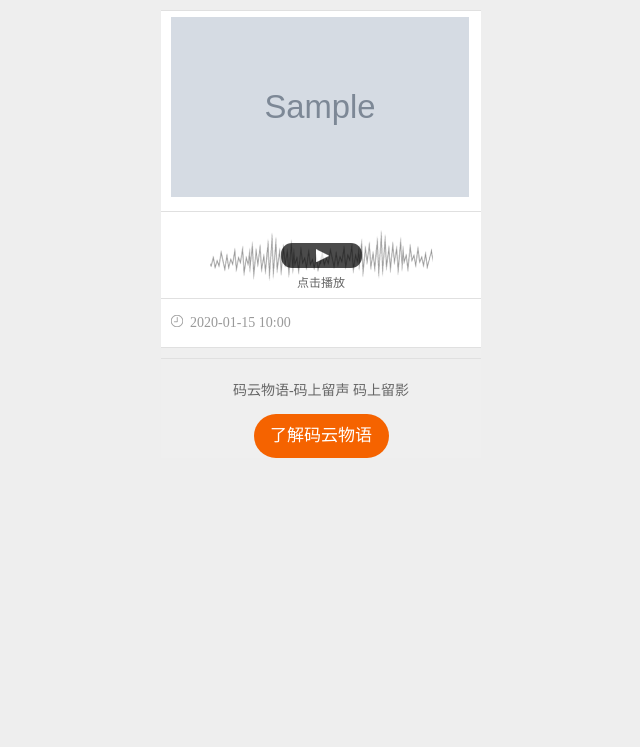
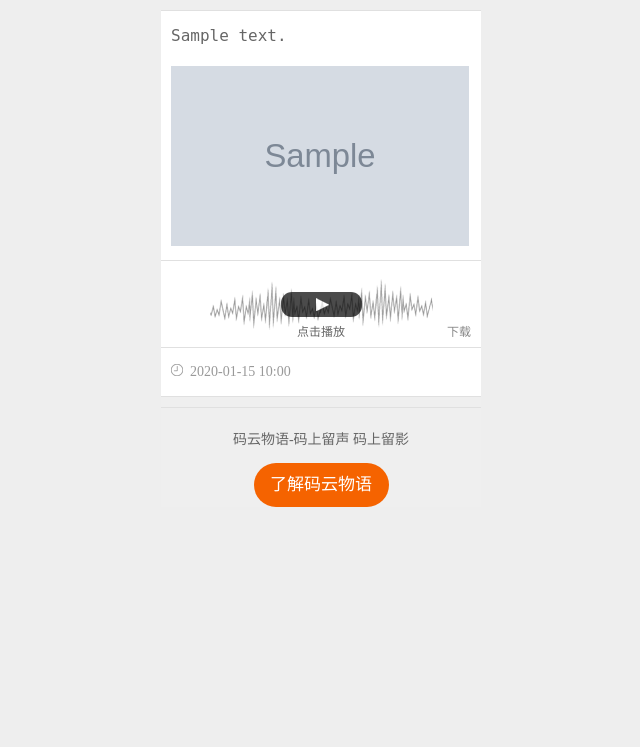
Before and after one commit to cash2one/changeqr, a Django app: template web/templates/wap/media.html in a window 1280 px wide. Shown: the top 747 px of the page, without its empty margins (319-959 px from the left). Run offline with Django 3.2, Linux system fonts and the light colour scheme; the template is opened without the code that fills it: most values are stand-ins (such as "Sample title", 1, 10 or a date in 2020); grey boxes marked "Sample" are stand-in pictures.

Commit message:
add text

```diff
--- a/static/wap/css/wap.css
+++ b/static/wap/css/wap.css
@@ -123,6 +123,7 @@
 .wrapper .know_more_wrap {
   text-align: center;
   border-top: 1px solid #E0E0E0;
+  margin-bottom: 20px;
 }
 .wrapper .know_more_wrap .konw_more_font {
   color: #666;
--- a/web/templates/wap/media.html
+++ b/web/templates/wap/media.html
@@ -19,9 +19,9 @@
 <body onunload="unload">
 	<div class="wrapper">
 		<div class="container">
-			<!-- <p class="detail">
-			你好咯
-			</p> -->
+			{% if text %}
+			<pre class="detail">{{text}}</pre>
+			{% endif %}
 			{% if imgs %}
 			<div class="photo_show clearfix">
 				{% for img in imgs %}
@@ -39,7 +39,8 @@
 						你的浏览器不支持音频播放，请使用UC等主流浏览器播放！
 					</audio>
 				</div>
-				<p class="audio_tip">点击播放</p>
+				<p class="audio_tip">点击播放 <a style="position:absolute; right:10px;" href="{{MEDIA_URL}}{{ audio.url }}" download>下载</a></p>
+
 			</div>
 			{% endif %}
 
--- a/web/views.py
+++ b/web/views.py
@@ -14,6 +14,7 @@ def index(request):
 def wap_media (request):
 
 	imgs = []
+	text = None
 	audio = None
 	video = None
 	use_time = None
@@ -24,6 +25,7 @@ def wap_media (request):
 		try:
 			qrcode = Qrcode.objects.get(full=code)
 			qrcodeContent = CodeContent.objects.get(qrcode=qrcode)
+			text = qrcodeContent.text
 			use_time = qrcodeContent.last_update
 			medias = CodeMedia.objects.filter(relate_to=qrcodeContent)
 			# print medias
@@ -41,6 +43,7 @@ def wap_media (request):
 	# print audio
 	# print video
 	return render_to_response('wap/media.html', {
+			'text': text,
 			'imgs': imgs,
 			'audio': audio,
 			'video': video,
```
